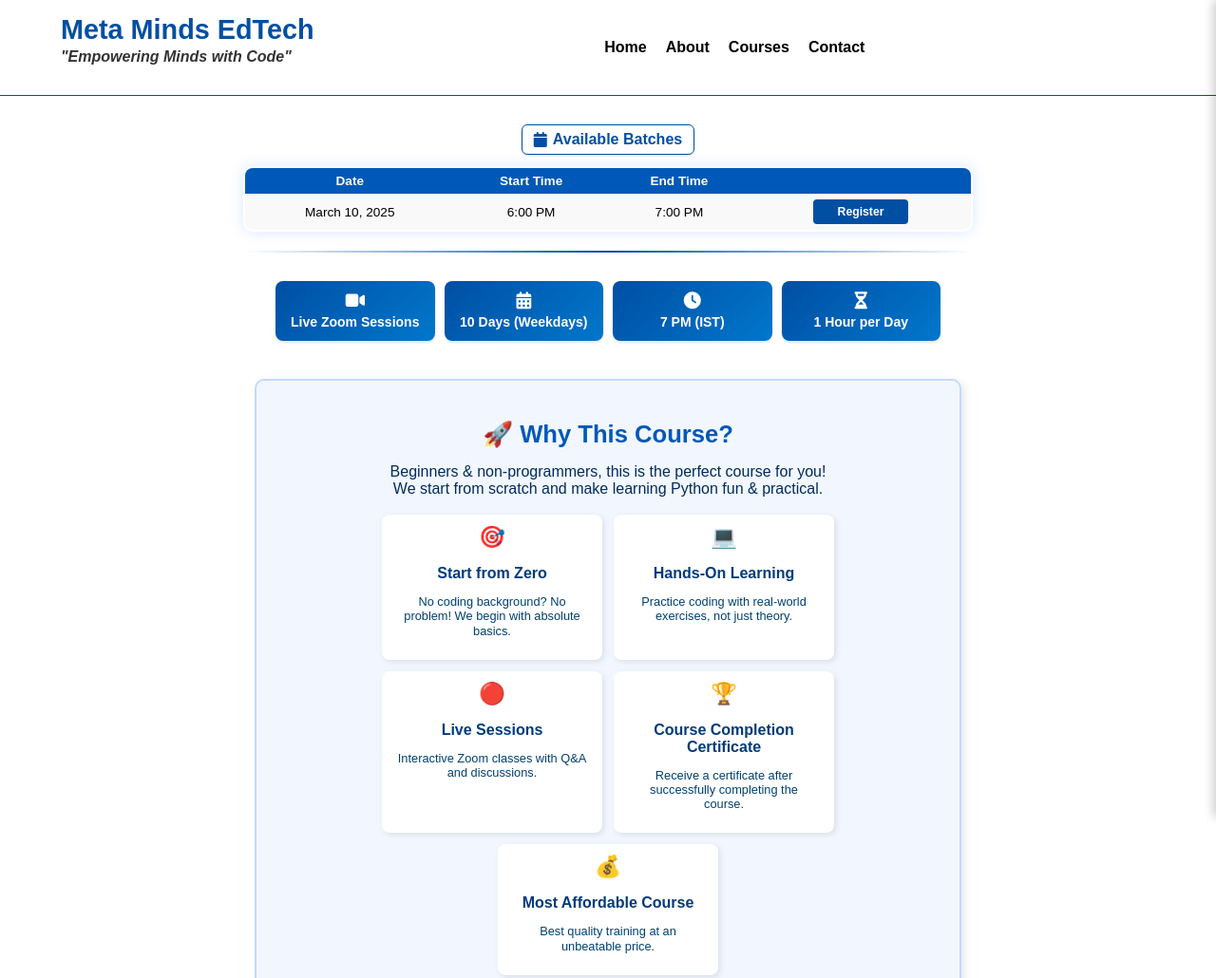
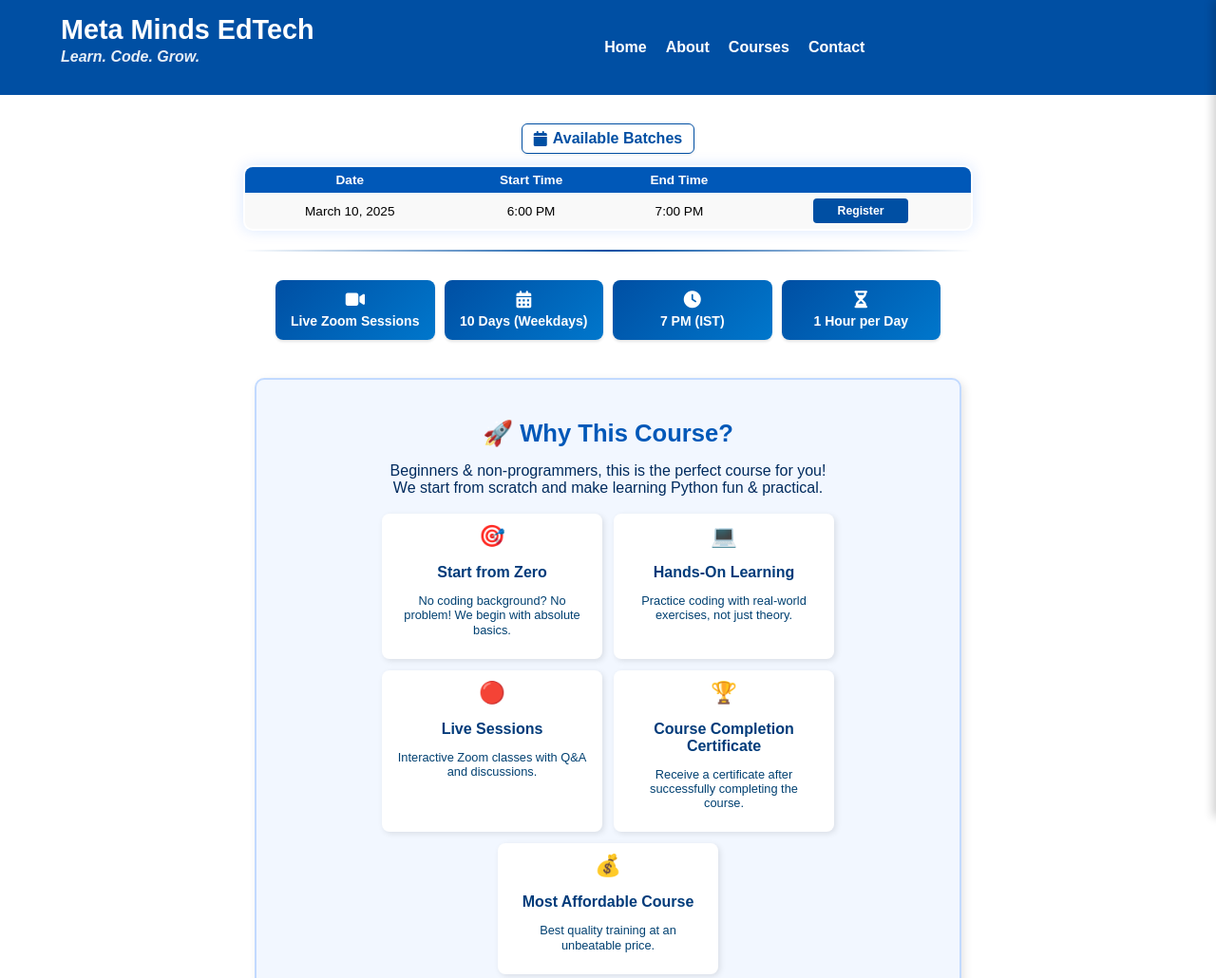
Before and after one commit to madhum-py/my-course, a plain HTML site: page index.html in a window 1280 px wide. Shown: the top 1030 px of the page at 95% size. Drawn offline with Linux system fonts and the light colour scheme.

Commit message:
v10 : header color and tag line

```diff
--- a/assets/css/style.css
+++ b/assets/css/style.css
@@ -10,10 +10,9 @@ body {
 
 /* Header */
 header {
-    background: white;
+    background: #004fa3; /* Brand color */
     padding: 15px 5%;
-    border-bottom: 1px solid #004fa3;
-    /* Thinner line for subtle separation */
+    border-bottom: none; /* Removing the border since background color is now applied */
     display: flex;
     justify-content: space-between;
     align-items: center;
@@ -54,8 +53,7 @@ header {
 
 .header-logo h1 {
     font-size: 1.8em;
-    color: #004fa3;
-    /* Updated branding color */
+    color: white; /* Adjusted to contrast with the blue background */
     font-weight: 600;
     margin: 0;
 }
@@ -63,8 +61,8 @@ header {
 .header-logo .tagline {
     font-size: 1em;
     font-style: italic;
-    color: black;
-    opacity: 0.8;
+    color: white; /* Adjusted for contrast */
+    opacity: 0.9;
     margin-top: 3px;
     font-weight: 600;
 }
@@ -76,7 +74,7 @@ header {
 }
 
 .navbar a {
-    color: black;
+    color: white; /* Adjusted for contrast */
     text-decoration: none;
     font-weight: bold;
     font-size: 1em;
@@ -84,8 +82,7 @@ header {
 }
 
 .navbar a:hover {
-    color: #004fa3;
-    /* Updated branding color */
+    color: #ffcc00; /* Adding a complementary highlight on hover */
 }
 
 
@@ -396,7 +393,7 @@ input:focus {
     background: none;
     border: none;
     cursor: pointer;
-    color: #0058b8;
+    color: white;
 }
 
 @media (max-width: 768px) {
--- a/index.html
+++ b/index.html
@@ -14,7 +14,7 @@
     <header>
         <div class="header-logo">
             <h1>Meta Minds EdTech</h1>
-            <p class="tagline">"Empowering Minds with Code"</p>
+            <p class="tagline">Learn. Code. Grow.</p>
         </div>
         <!-- Hamburger menu button -->
         <button class="hamburger-menu" onclick="toggleSidebar()">☰</button>
@@ -388,10 +388,6 @@
             </div>
         </div>
 
-
-
-
-
     </main>
 
 
```
